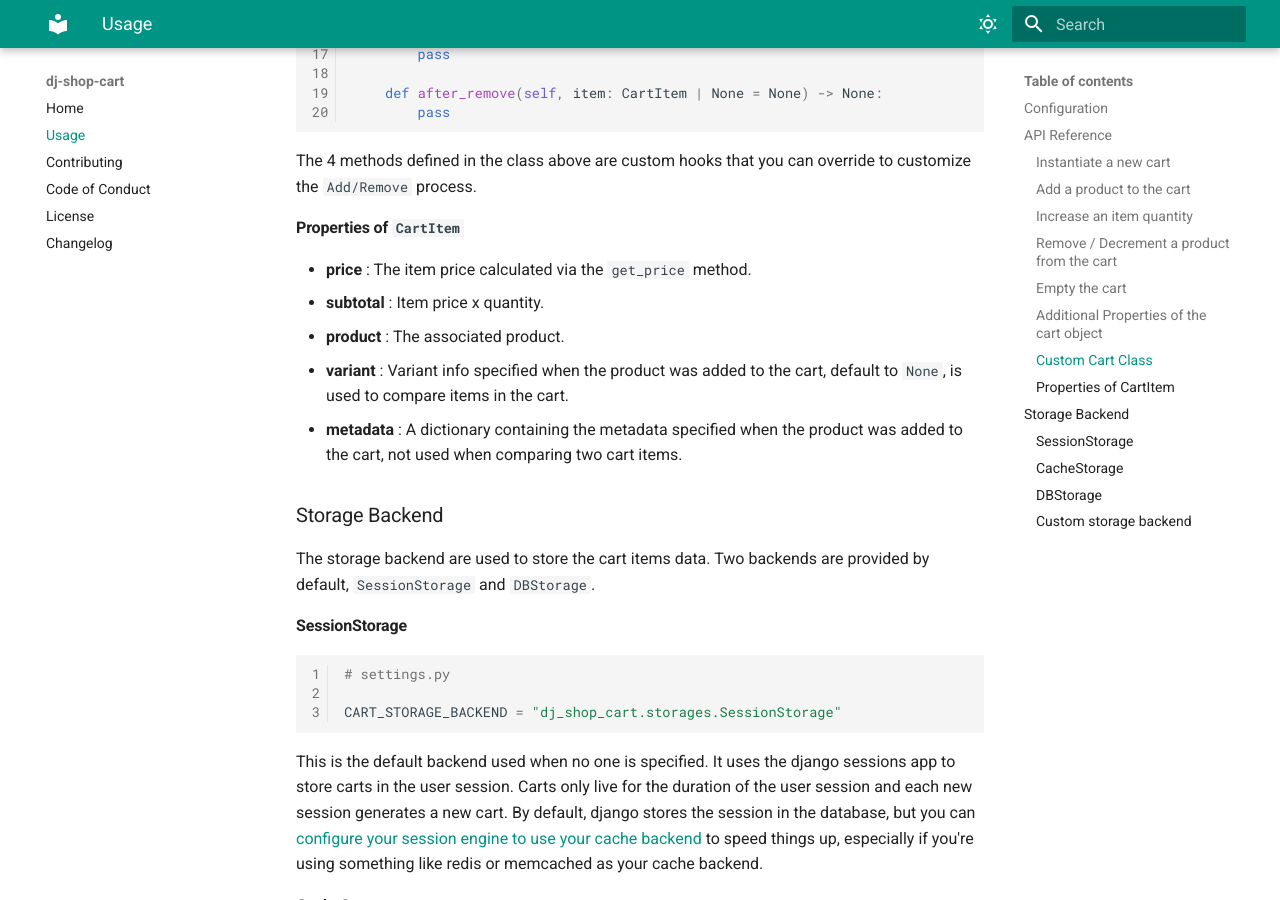
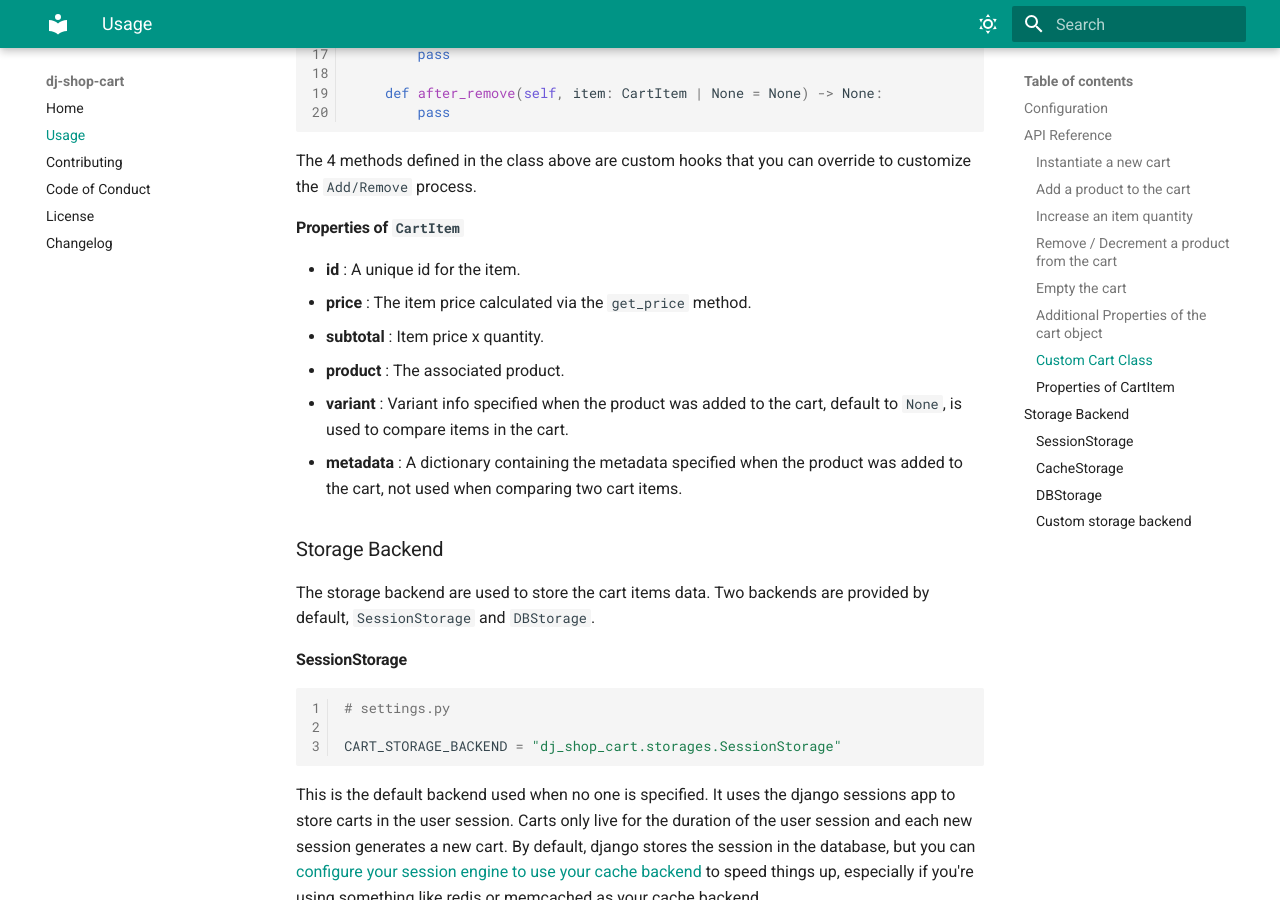
Before and after one commit to Tobi-De/dj-shop-cart, an MkDocs documentation site: the page built from docs/usage.md, in a window 1280 px wide and 900 px high, scrolled down 3367 px. Built offline with MkDocs 1.6.1 and Material for MkDocs 9.7.7, drawn with Linux system fonts in a browser that asks for light colours.

Commit message:
update the docs

```diff
--- a/docs/usage.md
+++ b/docs/usage.md
@@ -142,6 +142,7 @@ The 4 methods defined in the class above are custom hooks that you can override
 
 ### Properties of `CartItem`
 
+- **id** : A unique id for the item.
 - **price** : The item price calculated via the `get_price` method.
 - **subtotal** : Item price x quantity.
 - **product** : The associated product.
```
